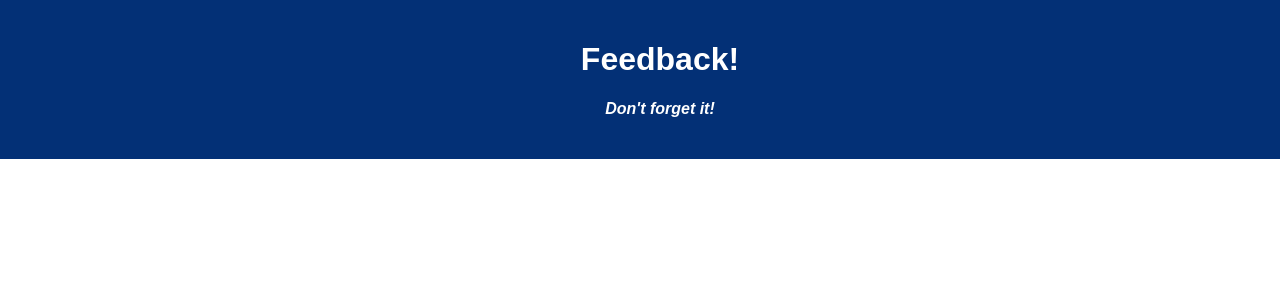
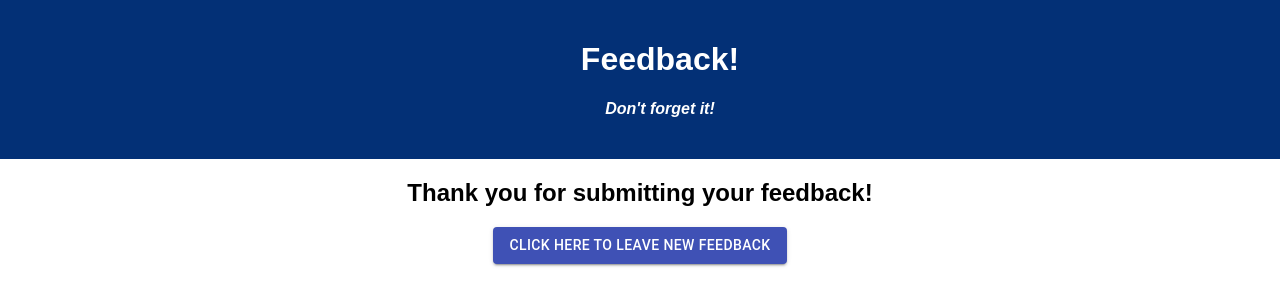
Before and after one commit to unomaas/redux-feedback-loop, a React (Create React App) app: page /#/thanks in a window 1280 px wide. Shown: the top 306 px of the page. Built offline with nearby package versions, Linux system fonts and the light colour scheme.

Commit message:
Base mode done, documentation added, cleaned up code.

```diff
--- a/src/components/App/App.jsx
+++ b/src/components/App/App.jsx
@@ -8,11 +8,9 @@ import Question3 from '../Question3/Question3';
 import Question4 from '../Question4/Question4';
 import Review from '../Review/Review';
 import Thanks from '../Thanks/Thanks';
-
 // ⬇ Dependent functionality:
 import React from 'react';
 import { Route, HashRouter as Router } from 'react-router-dom';
-import axios from 'axios';
 //#endregion ⬆⬆ Document setup above.
 
 
--- a/src/components/Header/Header.jsx
+++ b/src/components/Header/Header.jsx
@@ -1,5 +1,8 @@
+//#region ⬇⬇ Document setup below:
 import React from 'react'
 import './Header.css';
+//#endregion ⬆⬆ Document setup above.
+
 
 export default function Header() {
   return (
@@ -9,5 +12,5 @@ export default function Header() {
         <h4 className='header-subtitle'>Don't forget it!</h4>
       </header>
     </div>
-  )
-}
+  ) // End return
+} // End Header
--- a/src/components/Question1/Question1.jsx
+++ b/src/components/Question1/Question1.jsx
@@ -18,6 +18,9 @@ export default function Question1() {
 
 
   //#region ⬇⬇ Event handlers below:
+  /** ⬇ handleSubmit:
+  * When clicked, this will send the feedback to the feedbackArray reducer and send the user to the next page.
+  */
   const handleSubmit = () => {
     console.log('In Question1 handleSubmit, feeling:', feedback);
     // ⬇ Sending user input to the reducer:
--- a/src/components/Question2/Question2.jsx
+++ b/src/components/Question2/Question2.jsx
@@ -8,6 +8,7 @@ import { useHistory } from 'react-router-dom';
 import { Button, MenuItem, TextField } from '@material-ui/core';
 //#endregion ⬆⬆ Document setup above.
 
+
 export default function Question2() {
   //#region ⬇⬇ State variables below:
   const dispatch = useDispatch();
@@ -17,6 +18,9 @@ export default function Question2() {
 
 
   //#region ⬇⬇ Event handlers below:
+  /** ⬇ handleSubmit:
+  * When clicked, this will send the feedback to the feedbackArray reducer and send the user to the next page.
+  */
   const handleSubmit = () => {
     console.log('In Question2 handleSubmit, understanding:', feedback);
     // ⬇ Sending user input to the reducer:
--- a/src/components/Question3/Question3.jsx
+++ b/src/components/Question3/Question3.jsx
@@ -8,6 +8,7 @@ import { useHistory } from 'react-router-dom';
 import { Button, MenuItem, TextField } from '@material-ui/core';
 //#endregion ⬆⬆ Document setup above.
 
+
 export default function Question3() {
   //#region ⬇⬇ State variables below:
   const dispatch = useDispatch();
@@ -17,6 +18,9 @@ export default function Question3() {
 
 
   //#region ⬇⬇ Event handlers below:
+  /** ⬇ handleSubmit:
+  * When clicked, this will send the feedback to the feedbackArray reducer and send the user to the next page.
+  */
   const handleSubmit = () => {
     console.log('In Question3 handleSubmit, supported:', feedback);
     // ⬇ Sending user input to the reducer:
--- a/src/components/Question4/Question4.jsx
+++ b/src/components/Question4/Question4.jsx
@@ -18,6 +18,9 @@ export default function Question4() {
 
 
   //#region ⬇⬇ Event handlers below:
+  /** ⬇ handleSubmit:
+  * When clicked, this will send the feedback to the feedbackArray reducer and send the user to the next page.
+  */
   const handleSubmit = () => {
     console.log('In Question4 handleSubmit, comment:', feedback);
     // ⬇ Sending user input to the reducer:
@@ -53,4 +56,4 @@ export default function Question4() {
 
     </div>
   ) // End return
-} // End Question3
+} // End Question4
--- a/src/components/Review/Review.jsx
+++ b/src/components/Review/Review.jsx
@@ -2,8 +2,8 @@
 // ⬇ File setup:
 import './Review.css';
 // ⬇ Dependent functionality:
-import { useDispatch, useSelector } from 'react-redux';
-import React, { useState } from 'react';
+import { useSelector } from 'react-redux';
+import React from 'react';
 import { useHistory } from 'react-router-dom';
 import { Button } from '@material-ui/core';
 import axios from 'axios';
@@ -12,9 +12,7 @@ import axios from 'axios';
 
 export default function Review() {
   //#region ⬇⬇ State variables below:
-  const dispatch = useDispatch();
   const history = useHistory();
-  const [feedback, setFeedback] = useState();
   // ⬇ Importing feedback from store:
   const feedbackArray = useSelector(store => store.feedbackArray);
   //#endregion ⬆⬆ State variables above.
@@ -22,17 +20,16 @@ export default function Review() {
 
   //#region ⬇⬇ Event handlers below:
   /** ⬇ handleSubmit:
-  * When the user clicks SUBMIT, this will send the feedback to the DB, reset the feedbackArray reducer, and send the user to the /thanks page.
+  * When clicked, this will POST the feedback to the DB and send the user to the /thanks page.
   */
   const handleSubmit = () => {
     console.log('In Review handleSubmit, feedback:', feedbackArray);
     // ⬇ Sending the feedback to the DB:
     axios.post('/feedback', feedbackArray)
       .then(response => {
-        console.log('In /feedback POST, response:', response);
-        dispatch({ type: 'EMPTY_FEEDBACK' });
+        console.log('In /feedback POST, response:', response.data);
         // ⬇ Sending user to next page:
-        // history.push('/thanks');
+        history.push('/thanks');
       }) // End .then
       .catch(error => {
         console.log('In /feedback POST, response:', error);
@@ -56,6 +53,7 @@ export default function Review() {
       <Button
         onClick={handleSubmit}
         variant="outlined"
+        color="primary"
       >
         Submit This Feedback
       </Button>
--- a/src/components/Thanks/Thanks.jsx
+++ b/src/components/Thanks/Thanks.jsx
@@ -1,10 +1,49 @@
+//#region ⬇⬇ Document setup below:
+// ⬇ File setup:
+import './Thanks.css';
+// ⬇ Dependent functionality:
+import { useDispatch } from 'react-redux';
 import React from 'react';
-import './Thanks.css';
+import { useHistory } from 'react-router-dom';
+import { Button } from '@material-ui/core';
+//#endregion ⬆⬆ Document setup above.
+
 
 export default function Thanks() {
+  //#region ⬇⬇ State variables below:
+  const dispatch = useDispatch();
+  const history = useHistory();
+  //#endregion ⬆⬆ State variables above.
+
+
+  //#region ⬇⬇ Event handlers below:
+  /** ⬇ handleSubmit:
+  * When clicked, this will reset the feedbackArray reducer and send the user to the home page.
+  */
+  const handleSubmit = () => {
+    console.log('In Thanks handleSubmit');
+    // ⬇ Clearing the feedbackArray reducer:
+    dispatch({ type: 'EMPTY_FEEDBACK' });
+    // ⬇ Sending user to home page:
+    history.push('/');
+  } // End handleSubmit
+  //#endregion ⬆⬆ Event handles above.
+
+  // ⬇ Rendering:
   return (
     <div>
+      <h2>Thank you for submitting your feedback!</h2>
+
+      <div>
+        <Button
+          onClick={handleSubmit}
+          variant="contained"
+          color="primary"
+        >
+          Click here to leave new feedback
+      </Button>
+      </div>
 
     </div>
-  )
-}
+  ) // End return
+} // End Thanks
```
